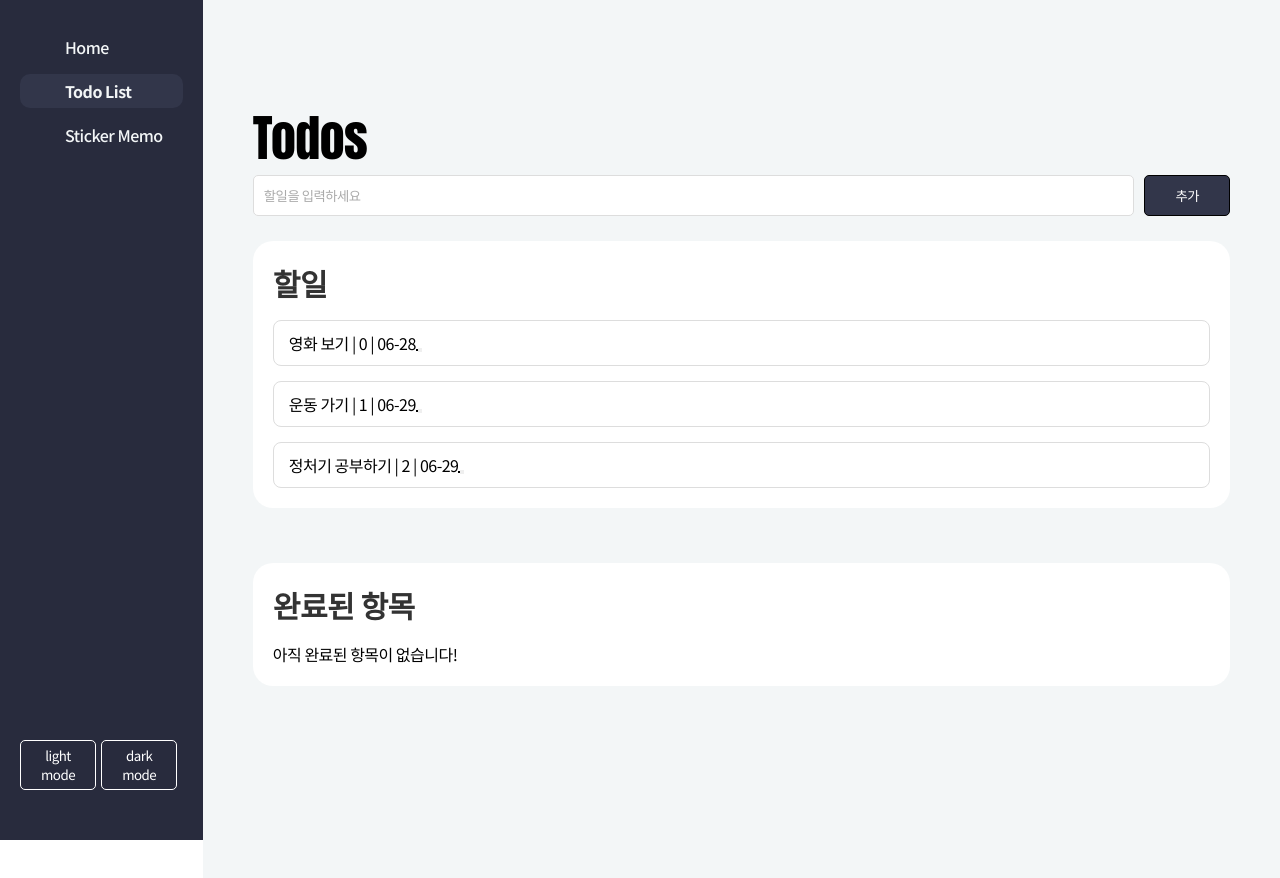
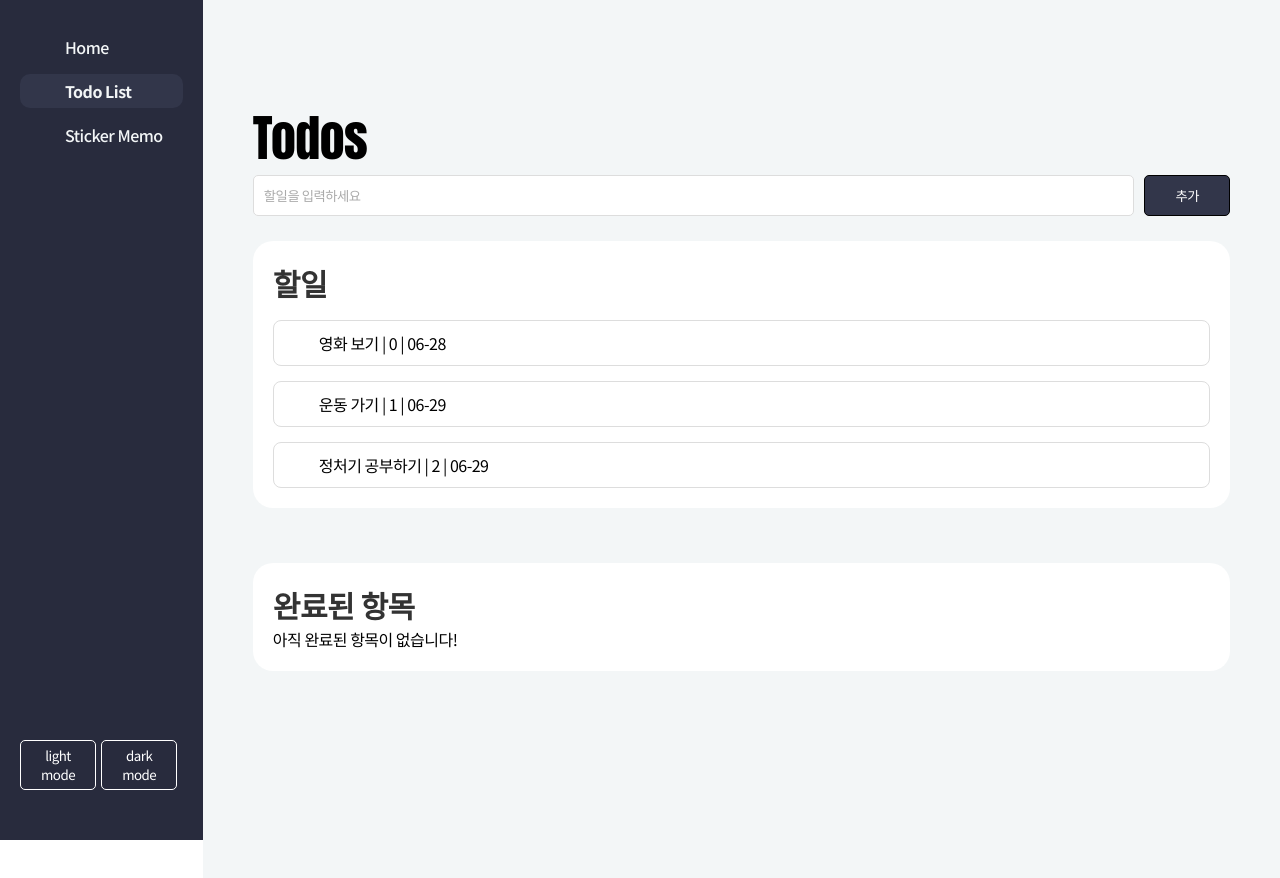
Before and after one commit to byeon-seong-won/git_mypage_study, a React (Create React App) app: page / in a window 1280 px wide. Both pictures are taken after a click on the item "Todo List". Shown: the top 878 px of the page. Built offline with nearby package versions, Linux system fonts and the light colour scheme; a web font is replaced by a local one.

Commit message:
완료체크시 수정사항

```diff
--- a/src/todolist.css
+++ b/src/todolist.css
@@ -6,13 +6,19 @@
 .todoWrap {display: flex;}
 .todolist li.click {display: none;}
 .todolist li.unclick {display: block;}
-
+.todolist input[type="text"] {border: none;}
 
 
 .todolist>div>div.display {display: none;}
-.todolist>div>div.none {display: flex;padding: 10px 15px;border-radius: 8px;border: 1px solid #ddd;}
+.todolist>div>div.none {display: flex;}
 
+.todolist>div>div.chk {border-bottom: 1px solid #000;}
+.todolist>div>div.nochk {text-decoration: none;}
+.todolist>div>div.chk .btnWrap {display: none;}
+.todolist>div>div.nochk .btnWrap {display: block;position: absolute;right: 10px;top: 4px;}
 
+.todolist>div>div>span.xi-check {display: table;}
+.todolist>div>div>span.xi-check::before {display: table-cell;vertical-align: middle;}
 
 .todolistwrap {display: flex;}
 .todolistwrap>div {display: flex;flex-direction: column;flex: 1;}
@@ -24,7 +30,7 @@
 .todolistwrap>div.rightCont>div:nth-child(2) {display: flex;justify-content: space-between;column-gap: 30px;}
 .todolistwrap>div.rightCont>div:nth-child(2)>div.todolist {flex: 1;margin-top: 25px;background-color: #fff;border-radius: 20px;padding: 20px;}
 .todolistwrap>div.rightCont>div:nth-child(2)>div.todolist>h4 {font-size: 30px;font-weight: bold;color: #333;}
-.todolistwrap>div.rightCont>div:nth-child(2)>div.todolist>div {margin-top: 15px;align-items: center;position: relative;}
+.todolistwrap>div.rightCont>div:nth-child(2)>div.todolist:not(.todonelist)>div {margin-top: 15px;align-items: center;position: relative;padding: 10px 15px;border-radius: 8px;border: 1px solid #ddd;}
 .todolistwrap>div.rightCont>div:nth-child(2)>div.todolist>div>span.check {display: inline-block;margin-right: 10px;font-size: 25px;cursor: pointer;}
 .todolistwrap>div.rightCont>div:nth-child(2)>div.todolist>div>span:nth-child(2).chk {text-decoration: line-through;}
 .todolistwrap>div.rightCont>div:nth-child(2)>div.todolist>div>span:nth-child(2).none {text-decoration: none;}
@@ -37,17 +43,20 @@
   color: #333;
   padding-right: 30px;
 } */
-.todolistwrap>div.rightCont>div.todolist>div>button {font-size:20px;background-color: transparent;border: none;position: absolute;right: 5px;}
-.modibtn {border: 1px solid #000;right: 30px;}
+
+
+.todolist>div>div.nochk .btnWrap button {font-size:24px;background-color: transparent;border: none;}
+.todolist>div>div.nochk .btnWrap button:nth-child(2) {margin-left: 10px;}
+
 
 
 
 /* 완료항목 */
+.todolist>div>div>span:nth-of-type(2) {padding-left: 30px;}
+/* .todolist>div>div>span:nth-of-type(2).chk {text-decoration: line-through;}
+.todolist>div>div>span:nth-of-type(2).none {text-decoration: none;} */
 
-.todolist>div>div>span:nth-of-type(2).chk {text-decoration: line-through;}
-.todolist>div>div>span:nth-of-type(2).none {text-decoration: none;margin-left: 30px;}
-
-.todolist>div>div>button:nth-of-type(1) {border: 1px solid #000;background-color: transparent;width: 30px;display: inline-block;}
+.modiInput button {border: 1px solid #000;background-color: transparent;}
 /* .todolist li.chk .xichk {
   background-color: #333;
   color: #fff;
```
